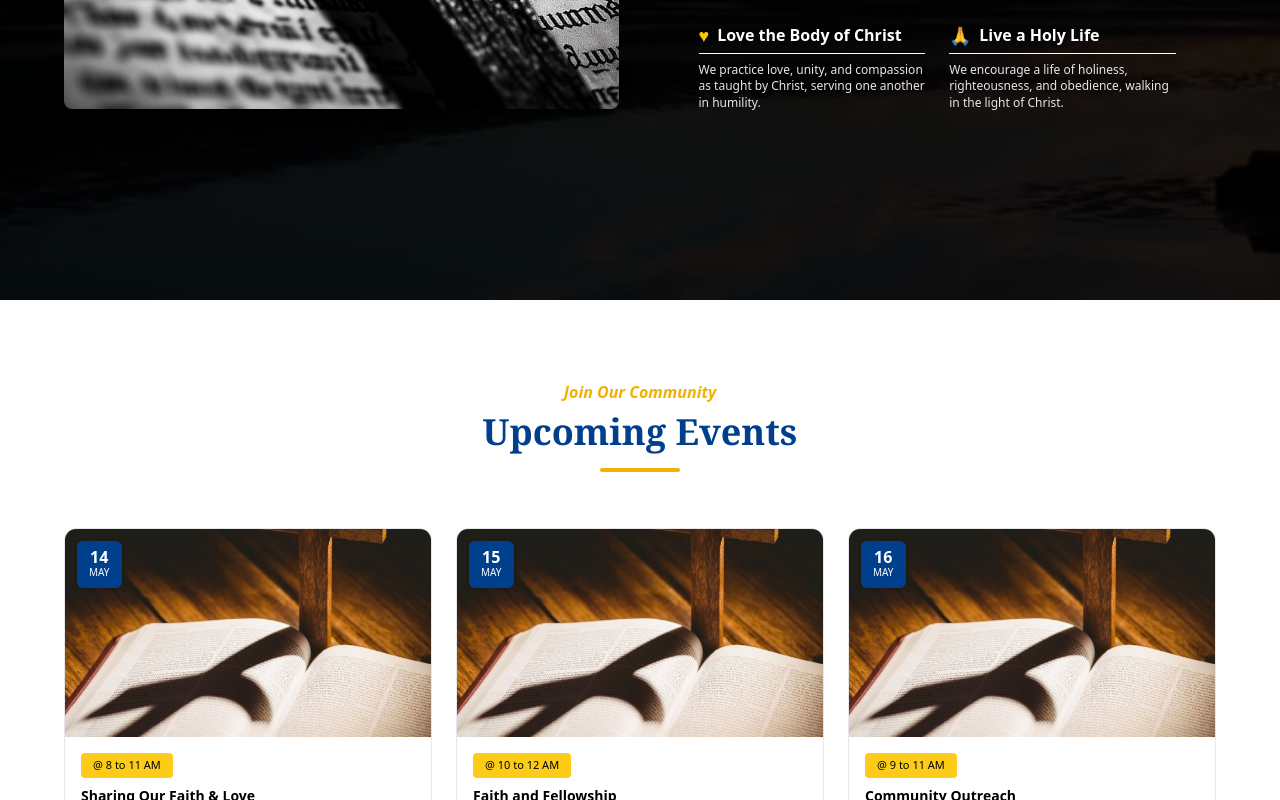
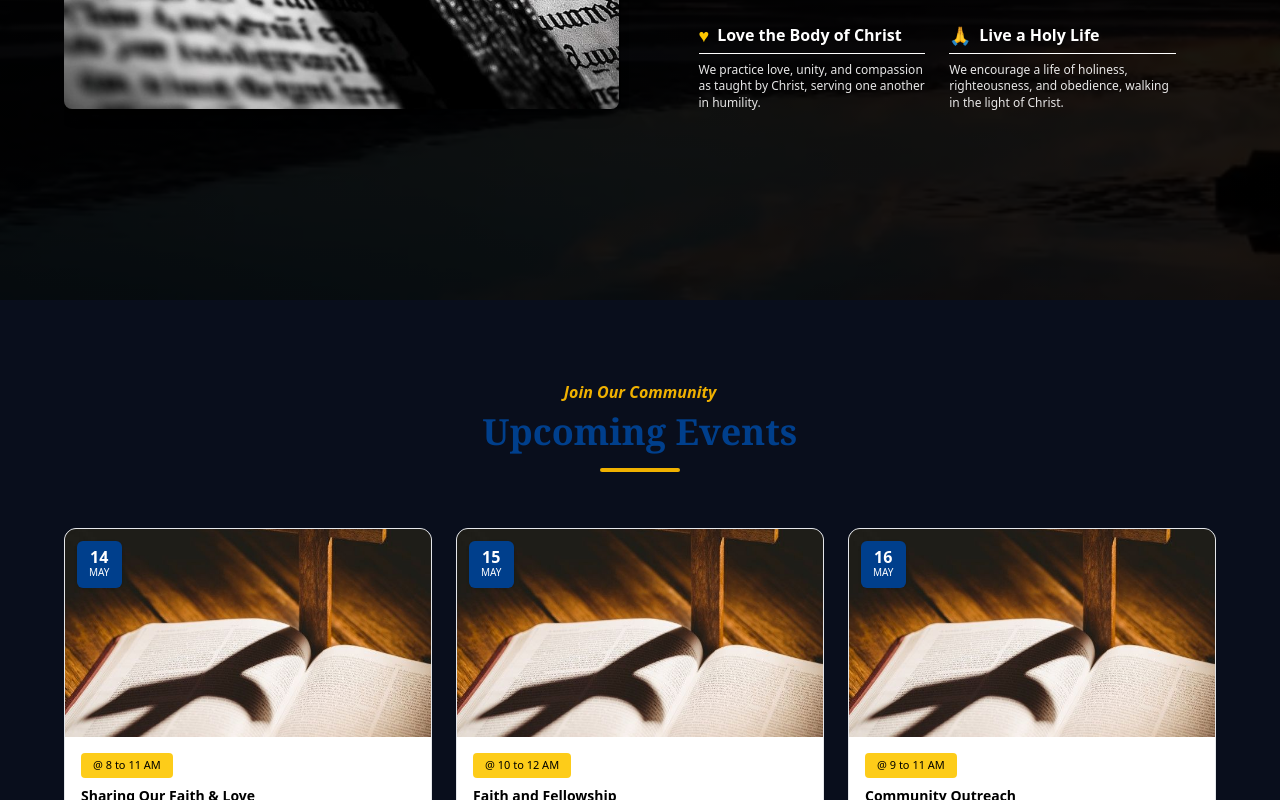
Before and after one commit to Tomisin-11/Churchh, a React (Vite) app: page / in a window 1280 px wide. Shown: the part 1800-2600 px from the top of the page. Built offline with nearby package versions, Linux system fonts and the light colour scheme; no server answers.

Commit message:
Update background styles for body and remove admin login
Removed admin login background styles and set body background.

```diff
--- a/src/index.css
+++ b/src/index.css
@@ -1,12 +1,7 @@
 @import "tailwindcss";
 
-/* Admin Login — mobile uses the same flat bg as the desktop admin panel */
-.admin-login-bg {
-  background: #090e1c;
+/* Force dark background on body — prevents iOS Safari from showing white/pink body behind components */
+body {
+  background-color: #090e1c;
+  min-height: 100vh;
 }
-
-@media (max-width: 480px) {
-  .admin-login-bg {
-    background: linear-gradient(135deg, #0a0f1e 0%, #0d1b3e 50%, #0a0f1e 100%);
-  }
-}
```
